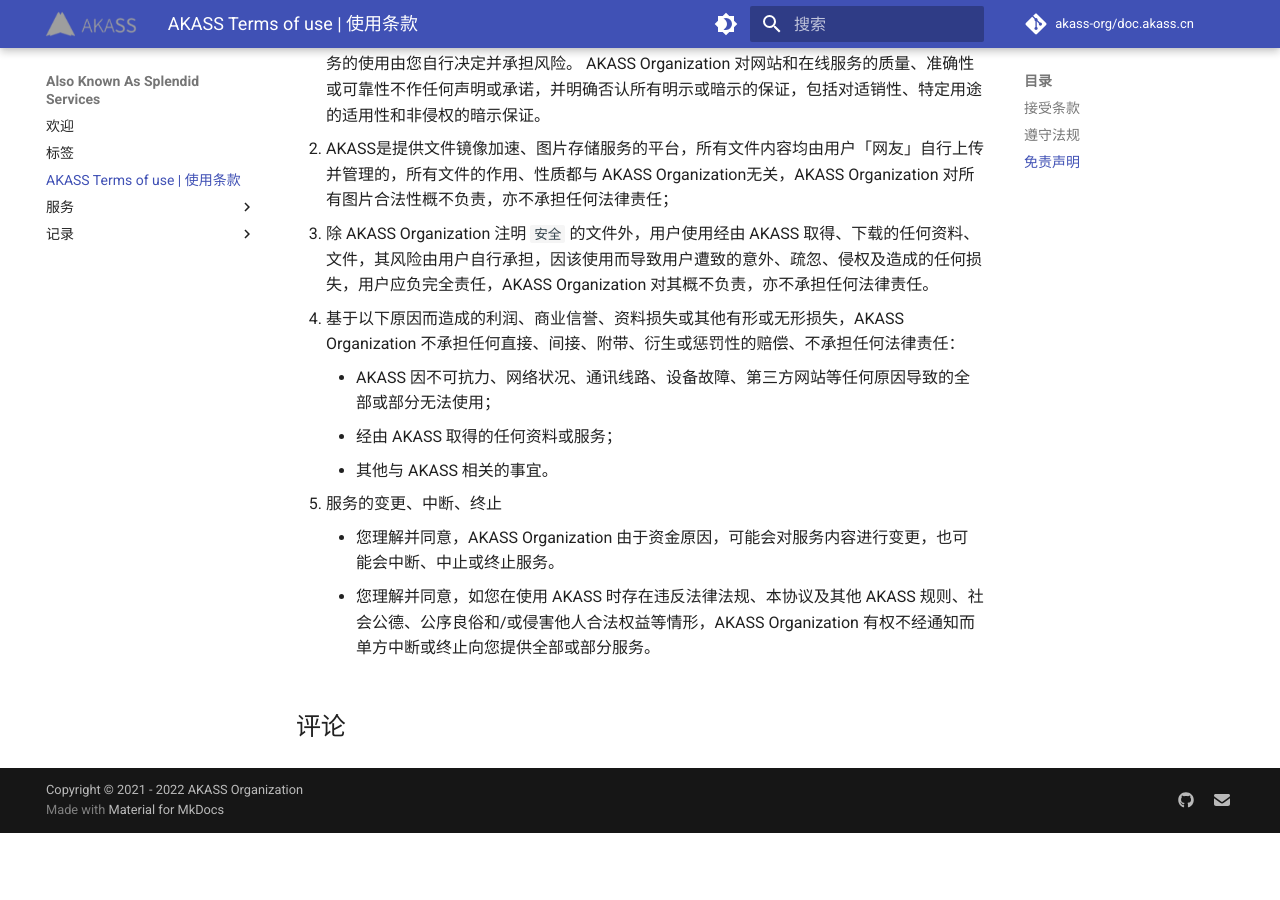
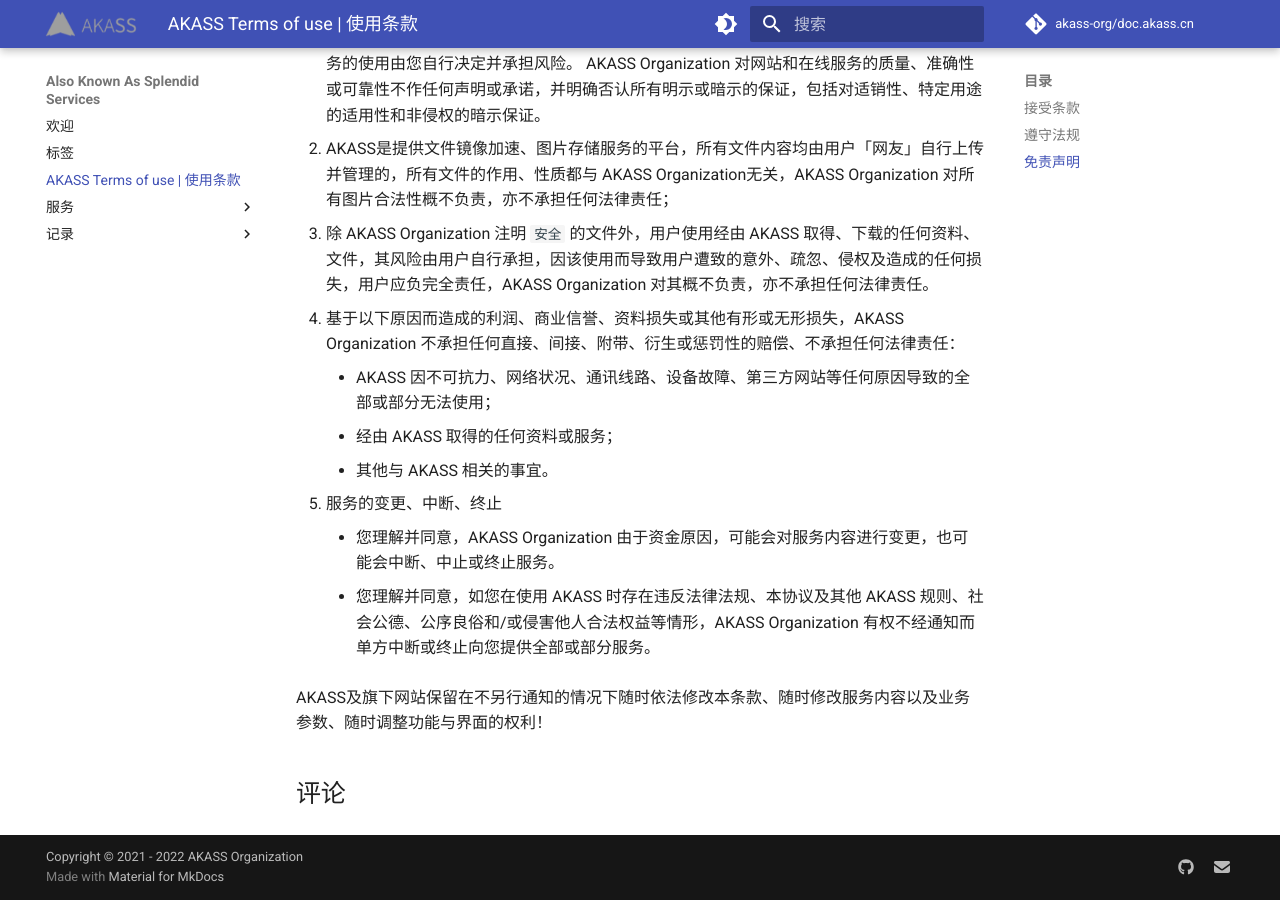
Before and after one commit to akass-org/doc.akass.cn, an MkDocs documentation site: the page built from docs/terms-of-use.md, in a window 1280 px wide and 900 px high, scrolled down 1066 px. Built offline with MkDocs 1.6.1 and Material for MkDocs 9.7.7, drawn with Linux system fonts in a browser that asks for light colours; comment, search, counter and statistics services are not loaded; before the commit the page ends 1899 px from its top, so only the background shows below that.

Commit message:
Update TOU.

```diff
--- a/docs/terms-of-use.md
+++ b/docs/terms-of-use.md
@@ -51,3 +51,5 @@
 
     - 您理解并同意，AKASS Organization 由于资金原因，可能会对服务内容进行变更，也可能会中断、中止或终止服务。
     - 您理解并同意，如您在使用 AKASS 时存在违反法律法规、本协议及其他 AKASS 规则、社会公德、公序良俗和/或侵害他人合法权益等情形，AKASS Organization 有权不经通知而单方中断或终止向您提供全部或部分服务。
+
+AKASS及旗下网站保留在不另行通知的情况下随时依法修改本条款、随时修改服务内容以及业务参数、随时调整功能与界面的权利！
```
